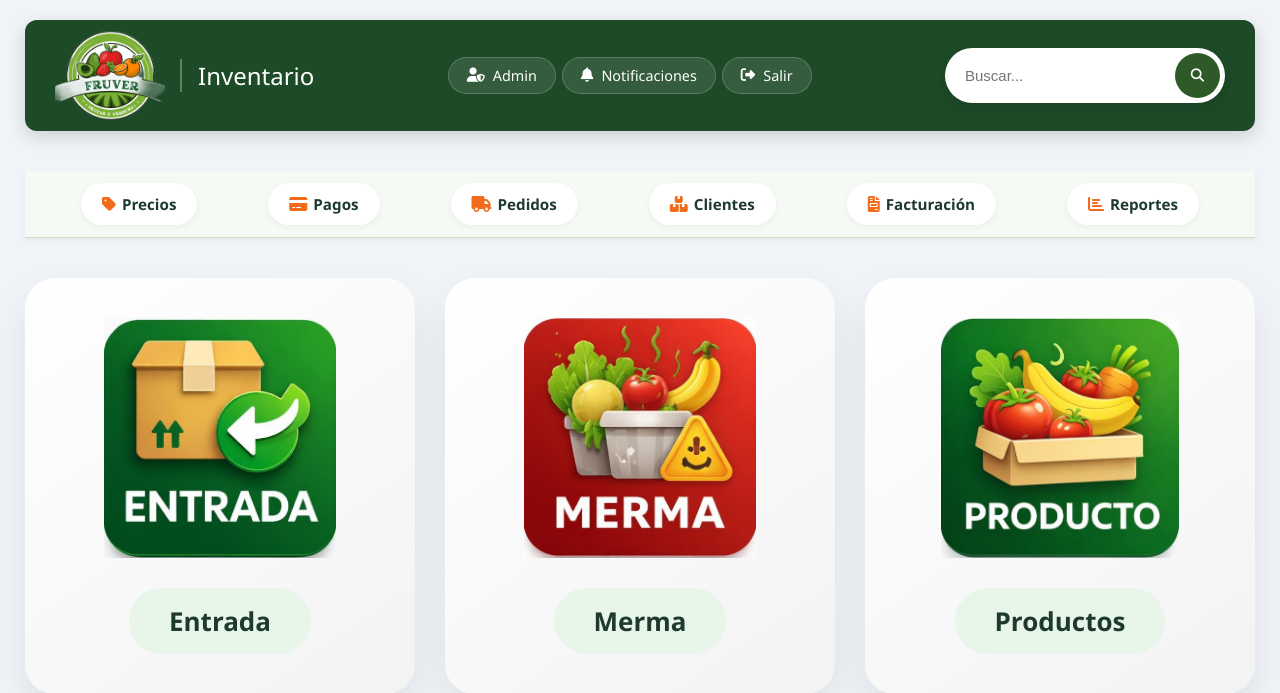
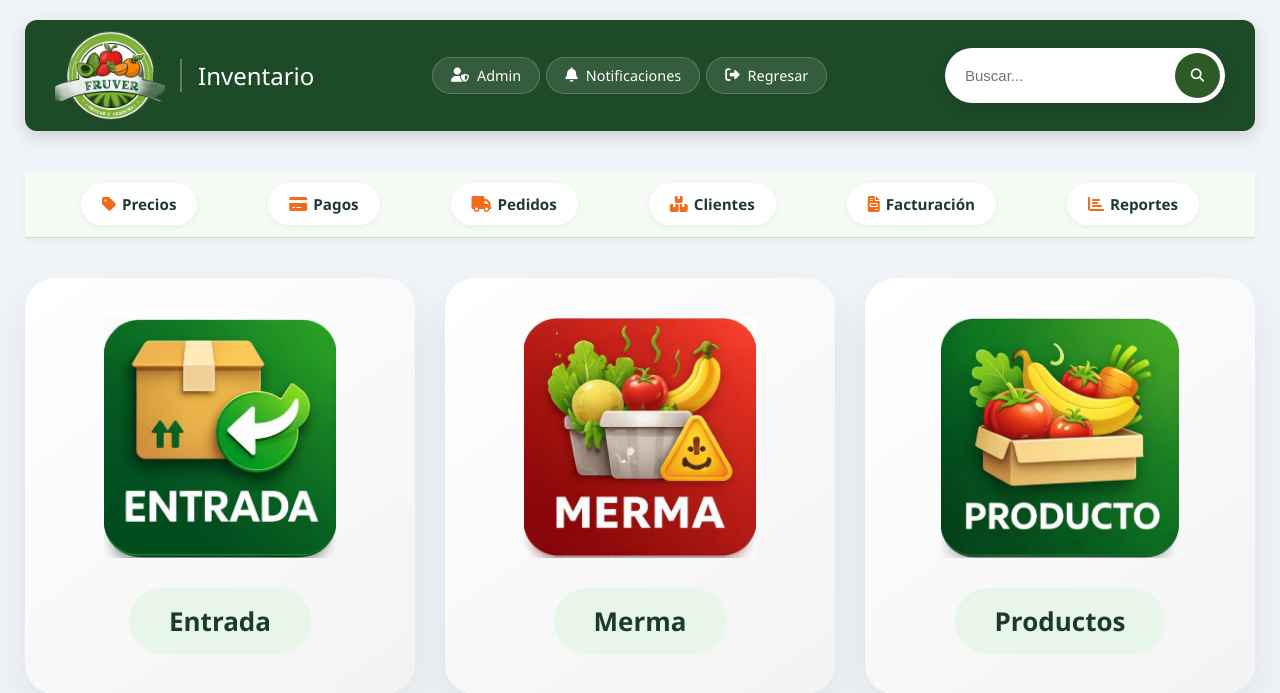
Before and after one commit to itziieeeee/FRUVERSOFT, a CodeIgniter 4 app: the page made by app/Views/inventario.php in a window 1280 px wide. Shown: the top 693 px of the page. Run offline with PHP 8.4 and a stand-in for CodeIgniter, Linux system fonts and the light colour scheme; the template is opened without the code that fills it, so the values that code supplies are empty; some libraries are stand-ins or nearby versions.

Commit message:
los botones de regresar y cerrar funcion ya sirven

```diff
--- a/app/Config/Routes.php
+++ b/app/Config/Routes.php
@@ -32,3 +32,5 @@ $routes->post('inventario/guardar', 'Producto::guardar');
 
 $routes->get('producto', 'Producto::index');
 $routes->post('producto/guardar', 'Producto::guardar');
+$routes->get('menusolo', 'FRUVER::menusolo');
+$routes->get('pantalla_inicio', 'FRUVER::pantalla_inicio');
--- a/app/Controllers/FRUVER.php
+++ b/app/Controllers/FRUVER.php
@@ -83,9 +83,9 @@ class FRUVER extends BaseController
     }
 
     // 5. Cerrar Sesión
-    public function salir()
+    public function pantalla_inicio()
     {
-        return redirect()->to(base_url('/'));
+        return view('pantalla_inicio');
     }
 
     // Sección Inventario
--- a/app/Views/inventario.php
+++ b/app/Views/inventario.php
@@ -273,8 +273,8 @@ table td{
             <i class="fas fa-bell"></i> Notificaciones
         </a>
 
-        <a href="<?= base_url('salir') ?>" class="btnmenu">
-            <i class="fas fa-sign-out-alt"></i> Salir
+        <a href="<?= base_url('menusolo') ?>" class="btnmenu">
+            <i class="fas fa-sign-out-alt"></i> Regresar
         </a>
     </div>
 
--- a/app/Views/menusolo.php
+++ b/app/Views/menusolo.php
@@ -23,7 +23,6 @@
             margin:10px auto;
         }
 
-        /* ===== BARRA SUPERIOR MEJORADA ===== */
         .menuarriba {
             background: white;
             border-radius: 16px;
@@ -197,7 +196,7 @@
             box-shadow: 0 4px 12px rgba(45, 90, 39, 0.3);
         }
 
-        /* ===== BOTONES PRINCIPALES GRANDES ===== */
+        /*botones principales */
         .opciones{
     display:grid;
     grid-template-columns: repeat(4, 1fr);
@@ -247,7 +246,6 @@
             border-radius:40px;
         }
 
-        /* ===== RESPONSIVE ===== */
         @media(max-width:768px){
             .menuarriba{
                 flex-direction:column;
@@ -270,7 +268,7 @@
 </h1>
         <div class="opcionesdelabarra">
             <a href="#" class="boton"><i class="fas fa-bell"></i> Notificaciones</a>
-            <a href="#" class="boton"><i class="fas fa-sign-out-alt"></i> Cerrar sesión</a>
+            <a href="<?= base_url('pantalla_inicio') ?>" class="boton"><i class="fas fa-sign-out-alt"></i> Cerrar sesión</a>
         </div>
 
         <div class="buscador">
--- a/app/Views/pantalla_clientes.php
+++ b/app/Views/pantalla_clientes.php
@@ -454,7 +454,7 @@
         <div class="user-actions">
             <a href="#" class="btn-user"><i class="fas fa-user-shield"></i> <span class="hide-mobile">Admin</span></a>
             <a href="#" class="btn-user"><i class="fas fa-bell"></i> <span class="hide-mobile">Notificaciones</span></a>
-            <a href="#" class="btn-user"><i class="fas fa-sign-out-alt"></i> <span class="hide-mobile">Salir</span></a>
+            <a href="<?= base_url('menusolo') ?>" class="btn-user"><i class="fas fa-sign-out-alt"></i> <span class="hide-mobile">Regresar</span></a>
         </div>
     </div>
 
```
